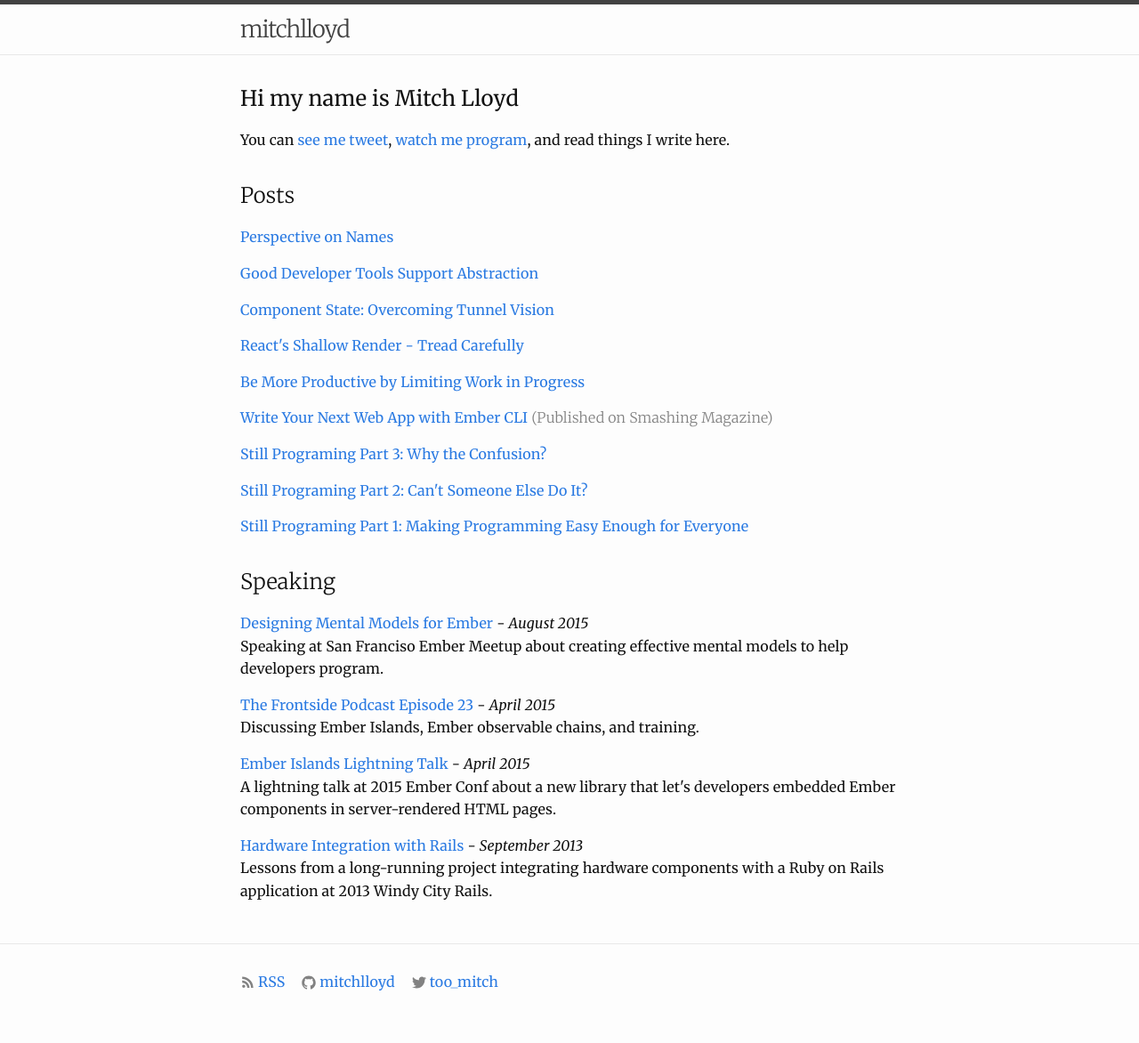
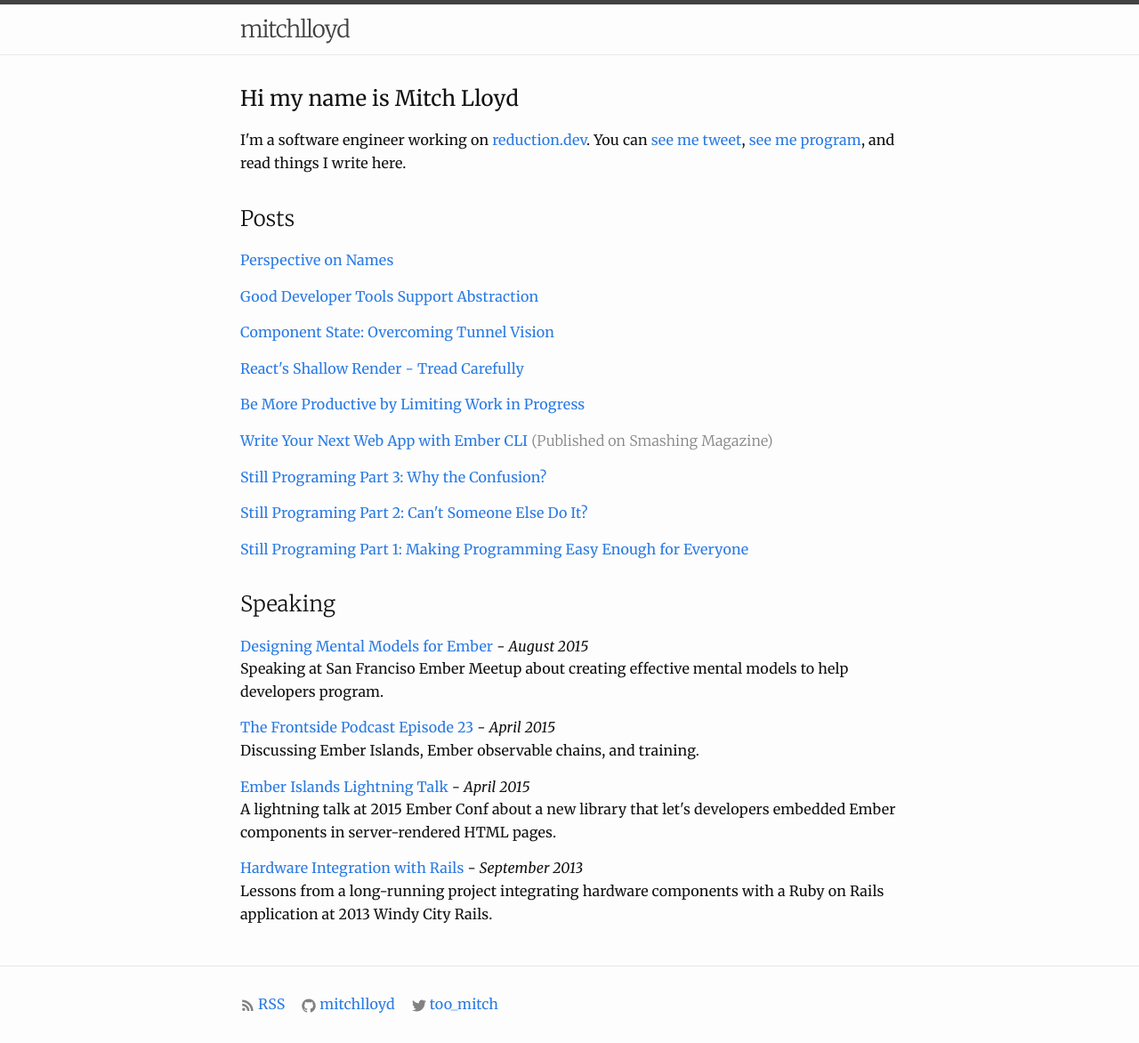
Before and after one commit to mitchlloyd/mitchlloyd.github.io, a Jekyll site: the page built from index.html, in a window 1280 px wide. Shown: the whole page at 89% size. Built offline with Jekyll 4.4.1, drawn with Linux system fonts in a browser that asks for light colours; before the commit the page ends 1146 px from its top, so only the background shows below that.

Commit message:
Add reduction.dev link to homepage

```diff
--- a/index.html
+++ b/index.html
@@ -6,8 +6,9 @@ layout: default
   <p class="text-large">Hi my name is Mitch Lloyd</p>
 
   <p>
+    I'm a software engineer working on <a href="https://reduction.dev">reduction.dev</a>.
     You can <a href="http://twitter.com/too_mitch">see me tweet</a>,
-    <a href="http://github.com/mitchlloyd">watch me program</a>,
+    <a href="http://github.com/mitchlloyd">see me program</a>,
     and read things I write here.
   </p>
 </div>
```
